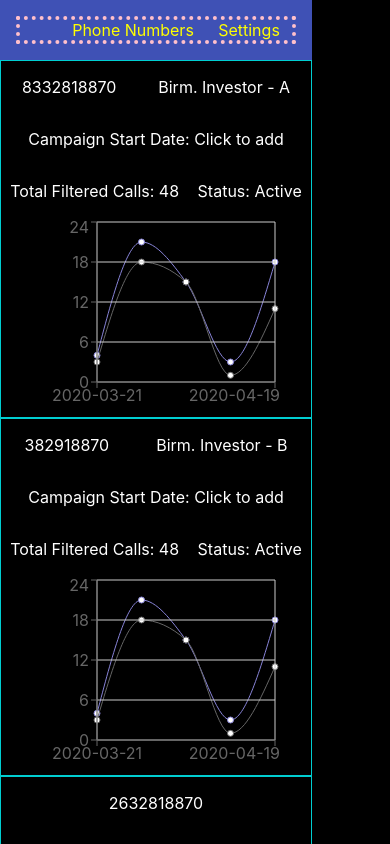
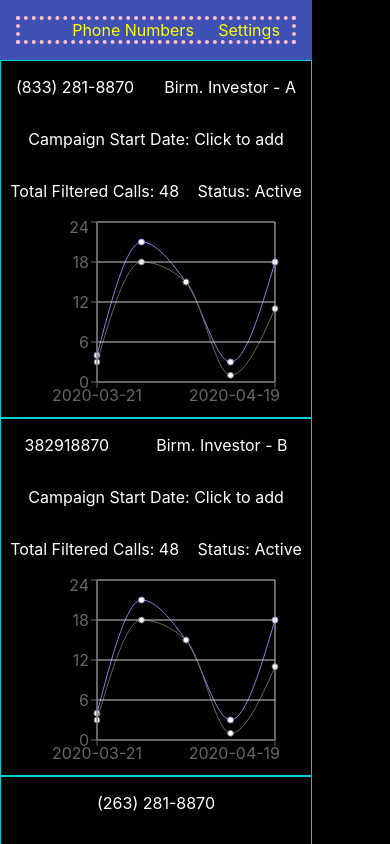
Before and after one commit to SeanDez/callTrackVoipFrontEnd, a React (Create React App) app: page /numbers in a window 390 px wide. Shown: the top 844 px of the page. Built offline with nearby package versions, Linux system fonts and the light colour scheme.

Commit message:
format phone numbers

```diff
--- a/src/phoneCalls/PhoneCalls.tsx
+++ b/src/phoneCalls/PhoneCalls.tsx
@@ -27,14 +27,14 @@ interface PropsShape {}
 export default (props: PropsShape) => (
   <section>
     { fakeData.map((dataItem: PhoneNumberData) => {
+      const formattedPhoneNumber = formatIntoUSAStylePhoneNumber(dataItem.phoneNumber);
       const totalFilteredCalls = sumFilteredWeeklyCallCounts(dataItem.callData);
-
       const recordStatus: string = Utilities.capitalize(dataItem.status);
 
       return (
         <OuterContainer>
           <WrappedHeaderLine>
-            <p>{dataItem.phoneNumber}</p>
+            <p>{formattedPhoneNumber}</p>
             <p>{dataItem.campaignName || "Click to add a campaign name"}</p>
           </WrappedHeaderLine>
 
@@ -77,3 +77,16 @@ function sumFilteredWeeklyCallCounts(weeklyCounts: Array<WeeklyCallData>): numbe
     return runningTotal + currentObject.filteredCallCount;
   }, 0)
 }
+
+function formatIntoUSAStylePhoneNumber(phoneNumber: string): string {
+  const tooLong = phoneNumber.length > 11;
+  const tooShort = phoneNumber.length < 10;
+  if (tooLong || tooShort) { return phoneNumber; };
+
+  const p = phoneNumber;
+  if (phoneNumber.length === 11) {
+    return `+${p[0]} (${p[1]}${p[2]}${p[3]}) ${p[4]}${p[5]}${p[6]}-${p[7]}${p[8]}${p[9]}${p[10]}`
+  }
+
+  return `(${p[0]}${p[1]}${p[2]}) ${p[3]}${p[4]}${p[5]}-${p[6]}${p[7]}${p[8]}${p[9]}`;
+}
```
